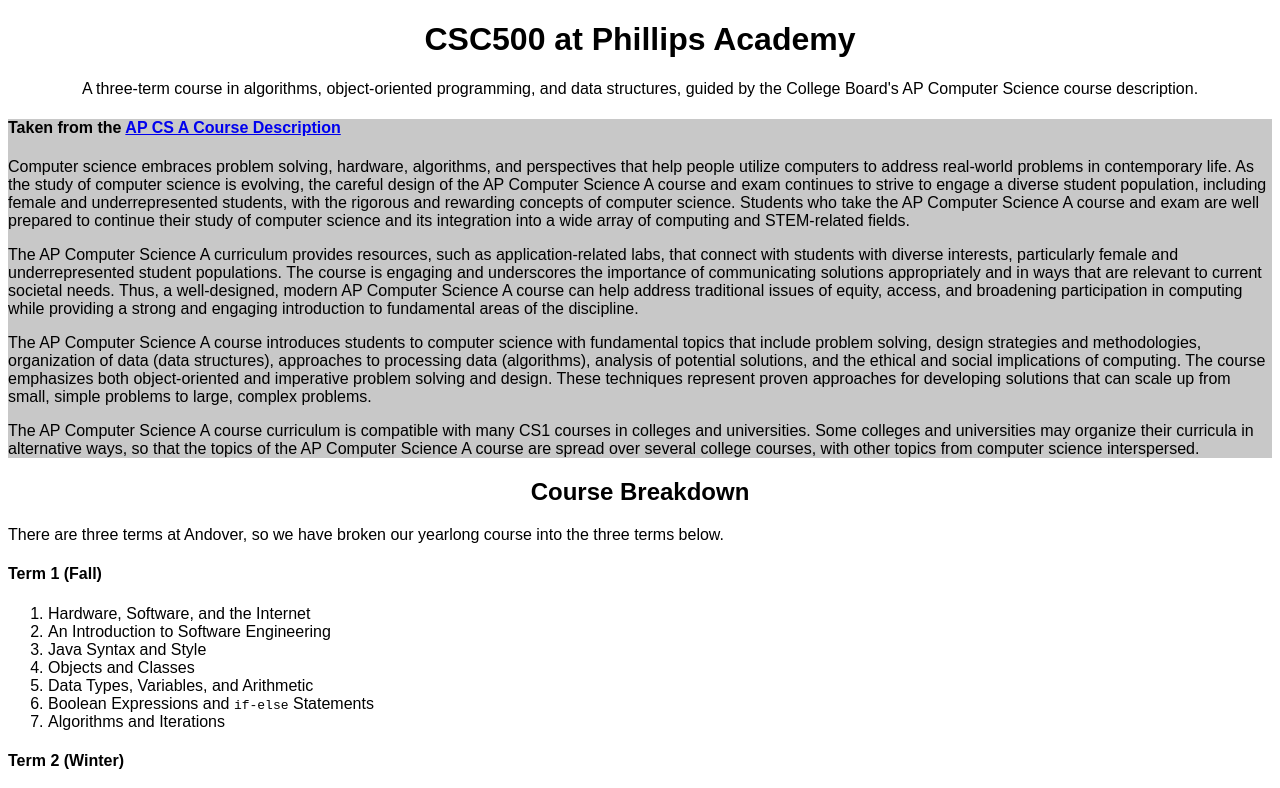
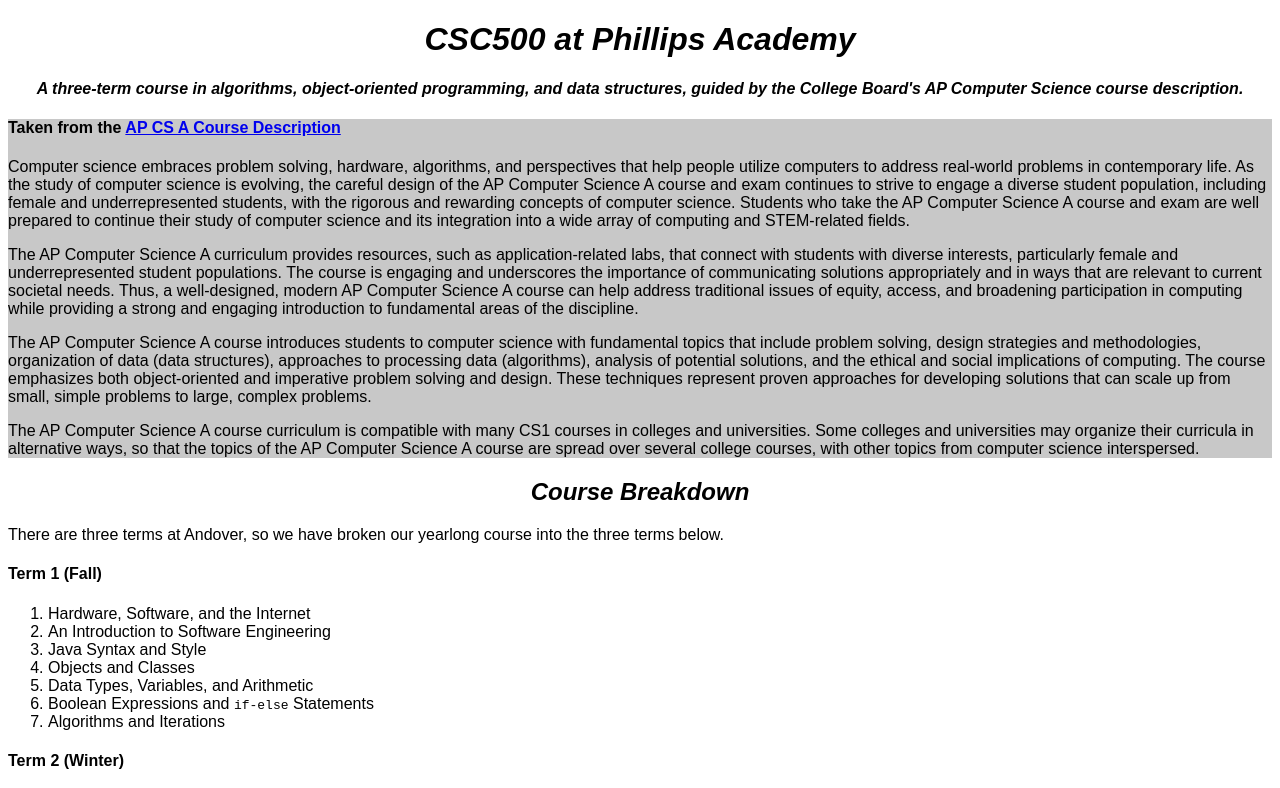
Before and after one commit to lindseychan/finalproject, a plain HTML site: page index.html in a window 1280 px wide. Shown: the top 788 px of the page. Drawn offline with Linux system fonts and the light colour scheme.

Commit message:
trying italic bold

```diff
--- a/styles.css
+++ b/styles.css
@@ -1,7 +1,8 @@
 #header{
   width: 100%;
   min-height: 30px;
-
+  font-style: italic;
+  font-weight: bold;
   text-align:center;
   border-radius: 2;
   border: none;
@@ -39,4 +40,5 @@ body {
 
 h2{
   text-align: center;
+  font-style: italic;
 }
```
